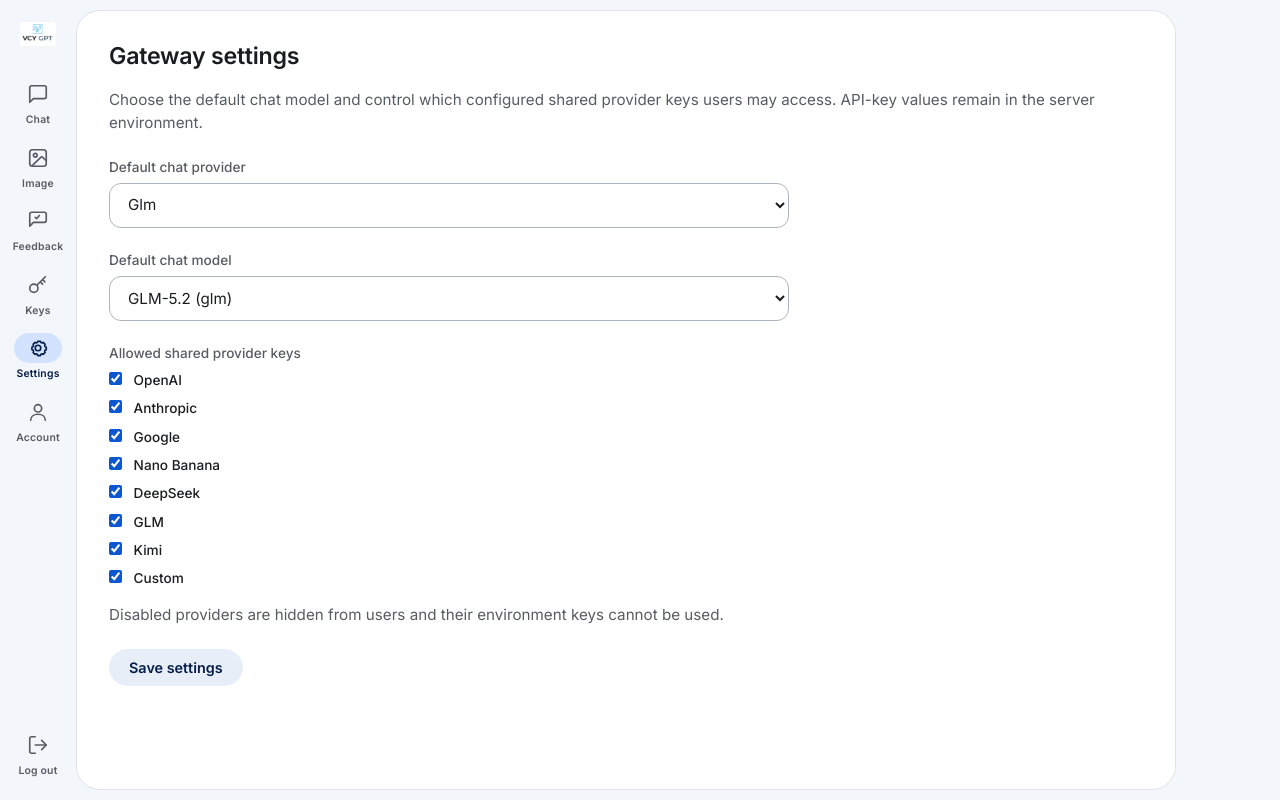
After one commit to andrewnyu/llm-wrapper, a Django app: page /keys/settings/ in a window 1280 px wide. The commit adds this page. Run offline with Django 4.2, Linux system fonts and the light colour scheme; a user stored in the database is signed in; data comes from the database, SQL or seed files in the repository; tables that the repository leaves empty hold one stand-in row (values such as "Sample post"); parts of the project's set-up code (start-up, migrations or seed data) failed here and were passed over.

Commit message:
Add gateway settings and GLM defaults

```diff
--- a/api_key_wrapper/gateway/forms.py
+++ b/api_key_wrapper/gateway/forms.py
@@ -1,6 +1,8 @@
 from django import forms
 
-from .models import ProviderKey
+from .model_catalog import chat_models_catalog
+from .models import GatewaySettings, ProviderKey
+from .runtime_settings import ALL_PROVIDERS
 
 
 class ProviderKeyForm(forms.ModelForm):
@@ -10,3 +12,42 @@ class ProviderKeyForm(forms.ModelForm):
         widgets = {
             "api_key": forms.PasswordInput(render_value=True),
         }
+
+
+class GatewaySettingsForm(forms.ModelForm):
+    enabled_providers = forms.MultipleChoiceField(
+        choices=ProviderKey.PROVIDER_CHOICES,
+        widget=forms.CheckboxSelectMultiple,
+        label="Allowed shared provider keys",
+        help_text="Disabled providers are hidden from users and their environment keys cannot be used.",
+    )
+
+    class Meta:
+        model = GatewaySettings
+        fields = ["default_chat_provider", "default_chat_model", "enabled_providers"]
+        widgets = {
+            "default_chat_provider": forms.Select(),
+            "default_chat_model": forms.Select(),
+        }
+
+    def __init__(self, *args, **kwargs):
+        super().__init__(*args, **kwargs)
+        models = chat_models_catalog()
+        provider_choices = sorted({(item["provider"], item["provider"].title()) for item in models})
+        self.fields["default_chat_provider"].widget.choices = provider_choices
+        self.fields["default_chat_model"].widget.choices = [
+            (item["model"], f'{item["label"]} ({item["provider"]})') for item in models
+        ]
+        self.initial["enabled_providers"] = self.instance.enabled_providers or list(ALL_PROVIDERS)
+
+    def clean(self):
+        cleaned = super().clean()
+        provider = cleaned.get("default_chat_provider")
+        model = cleaned.get("default_chat_model")
+        enabled = cleaned.get("enabled_providers") or []
+        valid_models = {(item["provider"], item["model"]) for item in chat_models_catalog()}
+        if provider and model and (provider, model) not in valid_models:
+            self.add_error("default_chat_model", "Choose a model from the selected provider.")
+        if provider and provider not in enabled:
+            self.add_error("enabled_providers", "The default chat provider must remain allowed.")
+        return cleaned
--- a/api_key_wrapper/gateway/key_resolver.py
+++ b/api_key_wrapper/gateway/key_resolver.py
@@ -1,6 +1,7 @@
 import os
 
 from .models import ProviderKey
+from .runtime_settings import is_provider_allowed
 
 ENV_VAR_BY_PROVIDER = {
     ProviderKey.PROVIDER_OPENAI: "OPENAI_API_KEY",
@@ -19,6 +20,8 @@ FALLBACK_ENV_VARS_BY_PROVIDER = {
 
 
 def get_api_key_for_provider(provider: str) -> str:
+    if not is_provider_allowed(provider):
+        raise ValueError(f"Provider '{provider}' is disabled by an administrator")
     env_var = ENV_VAR_BY_PROVIDER.get(provider)
     if not env_var:
         raise ValueError("Provider not supported")
@@ -32,6 +35,8 @@ def get_api_key_for_provider(provider: str) -> str:
 
 
 def is_provider_configured(provider: str) -> bool:
+    if not is_provider_allowed(provider):
+        return False
     env_var = ENV_VAR_BY_PROVIDER.get(provider)
     env_vars = (env_var, *FALLBACK_ENV_VARS_BY_PROVIDER.get(provider, ())) if env_var else ()
     return any(os.environ.get(candidate, "").strip() for candidate in env_vars)
@@ -48,6 +53,7 @@ def configured_provider_status():
                 "label": label,
                 "env_var": env_var,
                 "fallback_env_vars": FALLBACK_ENV_VARS_BY_PROVIDER.get(provider, ()),
+                "allowed": is_provider_allowed(provider),
                 "configured": configured,
             }
         )
--- a/api_key_wrapper/gateway/models.py
+++ b/api_key_wrapper/gateway/models.py
@@ -59,3 +59,27 @@ class ProviderModel(models.Model):
     def __str__(self) -> str:
         label = self.display_name or self.model
         return f"{self.get_provider_display()} - {label}"
+
+
+class GatewaySettings(models.Model):
+    """The one global, administrator-managed gateway configuration row."""
+
+    default_chat_provider = models.CharField(max_length=32, default=ProviderKey.PROVIDER_GLM)
+    default_chat_model = models.CharField(max_length=128, default="glm-5.2")
+    enabled_providers = models.JSONField(
+        default=list,
+        help_text="Provider IDs whose shared environment keys may be used.",
+    )
+    updated_at = models.DateTimeField(auto_now=True)
+
+    class Meta:
+        verbose_name = "Gateway settings"
+        verbose_name_plural = "Gateway settings"
+
+    def save(self, *args, **kwargs):
+        if not self.enabled_providers:
+            self.enabled_providers = [provider for provider, _label in ProviderKey.PROVIDER_CHOICES]
+        super().save(*args, **kwargs)
+
+    def __str__(self):
+        return "Gateway settings"
--- /dev/null
+++ b/api_key_wrapper/gateway/runtime_settings.py
@@ -0,0 +1,21 @@
+"""Database-backed gateway settings with safe defaults before migrations run."""
+
+from django.db import OperationalError, ProgrammingError
+
+from .models import GatewaySettings, ProviderKey
+
+
+ALL_PROVIDERS = tuple(provider for provider, _label in ProviderKey.PROVIDER_CHOICES)
+
+
+def get_gateway_settings():
+    try:
+        settings, _created = GatewaySettings.objects.get_or_create(pk=1)
+        return settings
+    except (OperationalError, ProgrammingError):
+        return None
+
+
+def is_provider_allowed(provider):
+    settings = get_gateway_settings()
+    return settings is None or provider in settings.enabled_providers
--- a/api_key_wrapper/gateway/urls.py
+++ b/api_key_wrapper/gateway/urls.py
@@ -6,6 +6,7 @@ app_name = "gateway"
 
 urlpatterns = [
     path("", views.provider_keys_list, name="keys"),
+    path("settings/", views.gateway_settings, name="settings"),
     path("add/", views.provider_key_create, name="key_add"),
     path("<int:key_id>/edit/", views.provider_key_edit, name="key_edit"),
     path("<int:key_id>/delete/", views.provider_key_delete, name="key_delete"),
--- a/api_key_wrapper/gateway/views.py
+++ b/api_key_wrapper/gateway/views.py
@@ -1,8 +1,10 @@
 from django.contrib import messages
-from django.contrib.auth.decorators import login_required
+from django.contrib.auth.decorators import login_required, user_passes_test
 from django.shortcuts import redirect, render
 
+from .forms import GatewaySettingsForm
 from .key_resolver import configured_provider_status
+from .runtime_settings import get_gateway_settings
 
 
 @login_required
@@ -27,3 +29,23 @@ def provider_key_edit(request, key_id):
 def provider_key_delete(request, key_id):
     messages.info(request, "API keys are managed by the server .env and are not editable in UI.")
     return redirect("gateway:keys")
+
+
+@user_passes_test(lambda user: user.is_staff)
+def gateway_settings(request):
+    gateway_config = get_gateway_settings()
+    # The settings table is created by migration; this fallback keeps the page
+    # usable when the server is first started before migrations are applied.
+    if gateway_config is None:
+        messages.error(request, "Gateway settings are unavailable. Run migrations first.")
+        return redirect("gateway:keys")
+
+    if request.method == "POST":
+        form = GatewaySettingsForm(request.POST, instance=gateway_config)
+        if form.is_valid():
+            form.save()
+            messages.success(request, "Gateway settings saved.")
+            return redirect("gateway:settings")
+    else:
+        form = GatewaySettingsForm(instance=gateway_config)
+    return render(request, "gateway/settings.html", {"form": form})
--- a/api_key_wrapper/settings.py
+++ b/api_key_wrapper/settings.py
@@ -161,6 +161,9 @@ SESSION_COOKIE_SECURE = os.environ.get("DJANGO_SESSION_COOKIE_SECURE", "0") == "
 CSRF_COOKIE_SECURE = os.environ.get("DJANGO_CSRF_COOKIE_SECURE", "0") == "1"
 
 API_REQUEST_TIMEOUT_SECONDS = float(os.environ.get("API_REQUEST_TIMEOUT_SECONDS", "20"))
+# GLM-Image's HD mode may take about 20 seconds before network overhead. Keep
+# its timeout separate from low-latency chat calls.
+GLM_IMAGE_REQUEST_TIMEOUT_SECONDS = float(os.environ.get("GLM_IMAGE_REQUEST_TIMEOUT_SECONDS", "60"))
 # Reference edits send images as base64 JSON. Keep enough headroom for a
 # 12 MB source plus JSON/base64 overhead while still rejecting runaway bodies.
 DATA_UPLOAD_MAX_MEMORY_SIZE = int(os.environ.get("DATA_UPLOAD_MAX_MEMORY_SIZE", str(32 * 1024 * 1024)))
--- a/static/style.css
+++ b/static/style.css
@@ -356,6 +356,30 @@ textarea:focus {
     font-size: 0.82rem;
 }
 
+.stack-form {
+    max-width: 680px;
+}
+
+.stack-form .form-field {
+    margin: 22px 0;
+}
+
+.stack-form input[type="checkbox"] {
+    width: auto;
+    margin: 0 8px 0 0;
+    accent-color: var(--primary);
+}
+
+.stack-form .form-field > div {
+    display: grid;
+    gap: 8px;
+}
+
+.stack-form .form-field > div label {
+    margin: 0;
+    color: var(--on-surface);
+}
+
 /* ==========================================================================
    Buttons
    ========================================================================== */
--- a/templates/base.html
+++ b/templates/base.html
@@ -36,12 +36,20 @@
                     </span>
                     <span class="rail-label">Feedback</span>
                 </a>
-                <a class="rail-item {% if '/keys' in request.path %}active{% endif %}" href="/keys/">
+                <a class="rail-item {% if request.path == '/keys/' %}active{% endif %}" href="/keys/">
                     <span class="rail-icon">
                         <svg viewBox="0 0 24 24" width="22" height="22" fill="none" stroke="currentColor" stroke-width="1.8" stroke-linecap="round" stroke-linejoin="round" aria-hidden="true"><circle cx="7.5" cy="15.5" r="4.5"/><path d="m11 12 9-9m-3 3 2.5 2.5M14.5 8.5 17 11"/></svg>
                     </span>
                     <span class="rail-label">Keys</span>
                 </a>
+                {% if request.user.is_staff %}
+                    <a class="rail-item {% if '/keys/settings/' in request.path %}active{% endif %}" href="/keys/settings/">
+                        <span class="rail-icon">
+                            <svg viewBox="0 0 24 24" width="22" height="22" fill="none" stroke="currentColor" stroke-width="1.8" stroke-linecap="round" stroke-linejoin="round" aria-hidden="true"><circle cx="12" cy="12" r="3"/><path d="M19.4 15a1.7 1.7 0 0 0 .34 1.88l.06.06-2.12 2.12-.06-.06a1.7 1.7 0 0 0-1.88-.34 1.7 1.7 0 0 0-1.03 1.55V20.3h-3v-.09A1.7 1.7 0 0 0 10.68 18.66a1.7 1.7 0 0 0-1.88.34l-.06.06-2.12-2.12.06-.06A1.7 1.7 0 0 0 7.02 15a1.7 1.7 0 0 0-1.55-1.03H5.4v-3h.07A1.7 1.7 0 0 0 7.02 9.94a1.7 1.7 0 0 0-.34-1.88l-.06-.06 2.12-2.12.06.06a1.7 1.7 0 0 0 1.88.34 1.7 1.7 0 0 0 1.03-1.55V4.7h3v.03a1.7 1.7 0 0 0 1.03 1.55 1.7 1.7 0 0 0 1.88-.34l.06-.06L19.8 8l-.06.06a1.7 1.7 0 0 0-.34 1.88 1.7 1.7 0 0 0 1.55 1.03h.07v3h-.07A1.7 1.7 0 0 0 19.4 15z"/></svg>
+                        </span>
+                        <span class="rail-label">Settings</span>
+                    </a>
+                {% endif %}
                 <a class="rail-item {% if '/account' in request.path %}active{% endif %}" href="/account/">
                     <span class="rail-icon">
                         <svg viewBox="0 0 24 24" width="22" height="22" fill="none" stroke="currentColor" stroke-width="1.8" stroke-linecap="round" stroke-linejoin="round" aria-hidden="true"><circle cx="12" cy="8" r="4"/><path d="M4 21c0-4 3.6-6.5 8-6.5s8 2.5 8 6.5"/></svg>
--- a/templates/gateway/provider_keys_list.html
+++ b/templates/gateway/provider_keys_list.html
@@ -22,7 +22,9 @@
                     {% endfor %}
                 </td>
                 <td>
-                    {% if row.configured %}
+                    {% if not row.allowed %}
+                        <span class="message error">Disabled</span>
+                    {% elif row.configured %}
                         <span class="message success">Configured</span>
                     {% else %}
                         <span class="message error">Missing</span>
--- /dev/null
+++ b/templates/gateway/settings.html
@@ -0,0 +1,18 @@
+{% extends "base.html" %}
+{% block title %}Gateway Settings · API Key Wrapper{% endblock %}
+{% block content %}
+<h1>Gateway settings</h1>
+<p class="muted">Choose the default chat model and control which configured shared provider keys users may access. API-key values remain in the server environment.</p>
+<form method="post" class="stack-form">
+    {% csrf_token %}
+    {% for field in form %}
+        <div class="form-field">
+            <label for="{{ field.id_for_label }}">{{ field.label }}</label>
+            {{ field }}
+            {% if field.help_text %}<p class="muted">{{ field.help_text }}</p>{% endif %}
+            {% for error in field.errors %}<p class="errorlist">{{ error }}</p>{% endfor %}
+        </div>
+    {% endfor %}
+    <button type="submit" class="button">Save settings</button>
+</form>
+{% endblock %}
```
Also changed, not shown: api_key_wrapper/gateway/admin.py (+9 -1 lines), api_key_wrapper/gateway/model_catalog.py (+13 -5 lines), api_key_wrapper/gateway/providers/glm.py (+8 -1 lines), api_key_wrapper/gateway/tests.py (+83 -5 lines), README.md, api_key_wrapper/gateway/migrations/0005_gatewaysettings.py (added), 1 other file.
